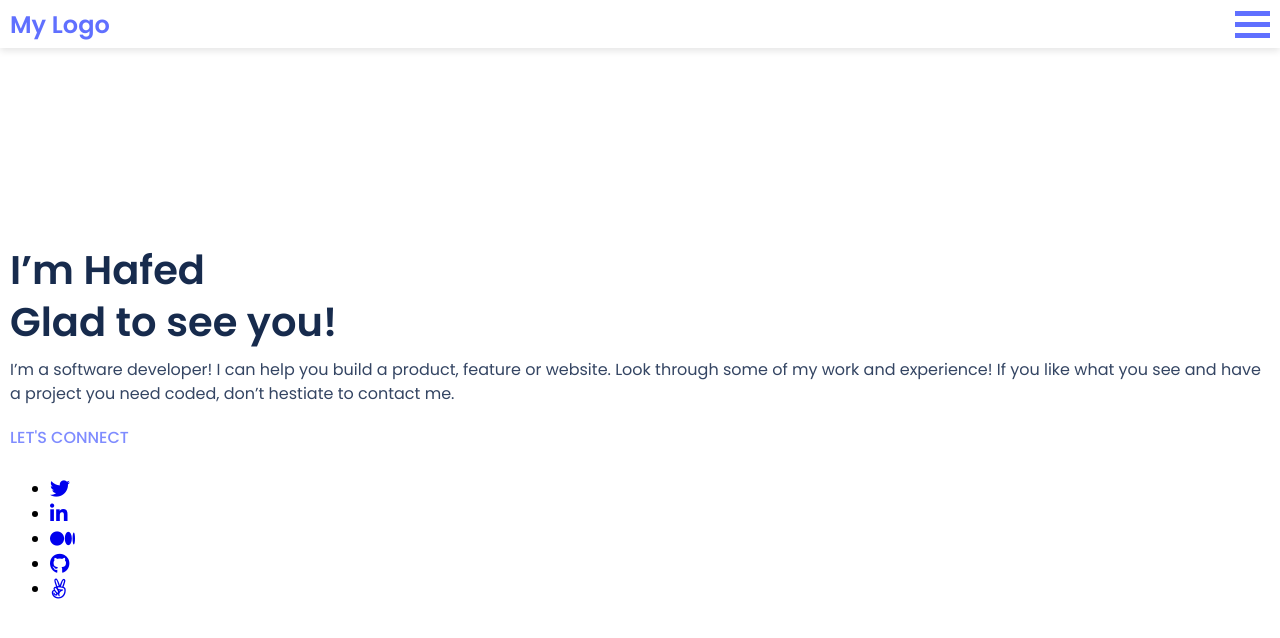
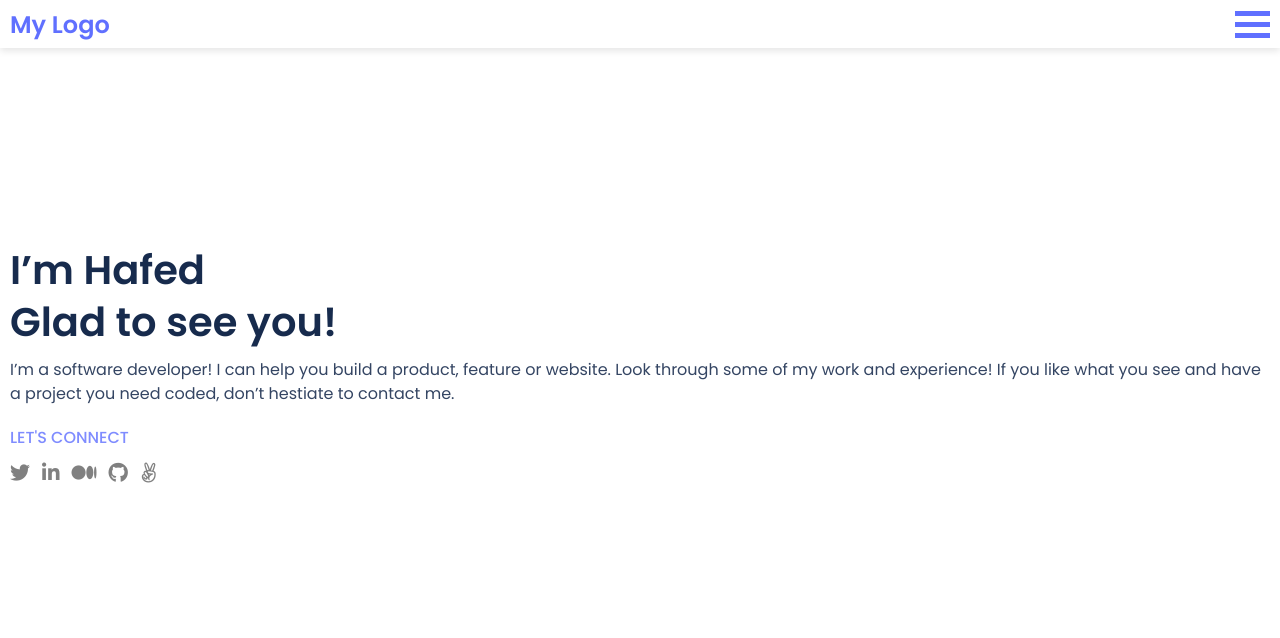
Before and after one commit to hafedEfheij/Portfolio-setup-and-mobile-first, a website: page index.html in a window 1280 px wide. Drawn offline with Linux system fonts and the light colour scheme.

Commit message:
design social icon and fix linters

```diff
--- a/styles.css
+++ b/styles.css
@@ -86,3 +86,21 @@ header {
   text-transform: uppercase;
   text-decoration: none;
 }
+
+#social-icons {
+  color: #172b4d;
+  list-style-type: none;
+  padding: 0;
+  margin: 0;
+  display: flex;
+  justify-content: flex-start;
+}
+
+.icon {
+  color: #505f79;
+  margin-right: 12px;
+}
+
+#icon-color {
+  color: grey;
+}
```
